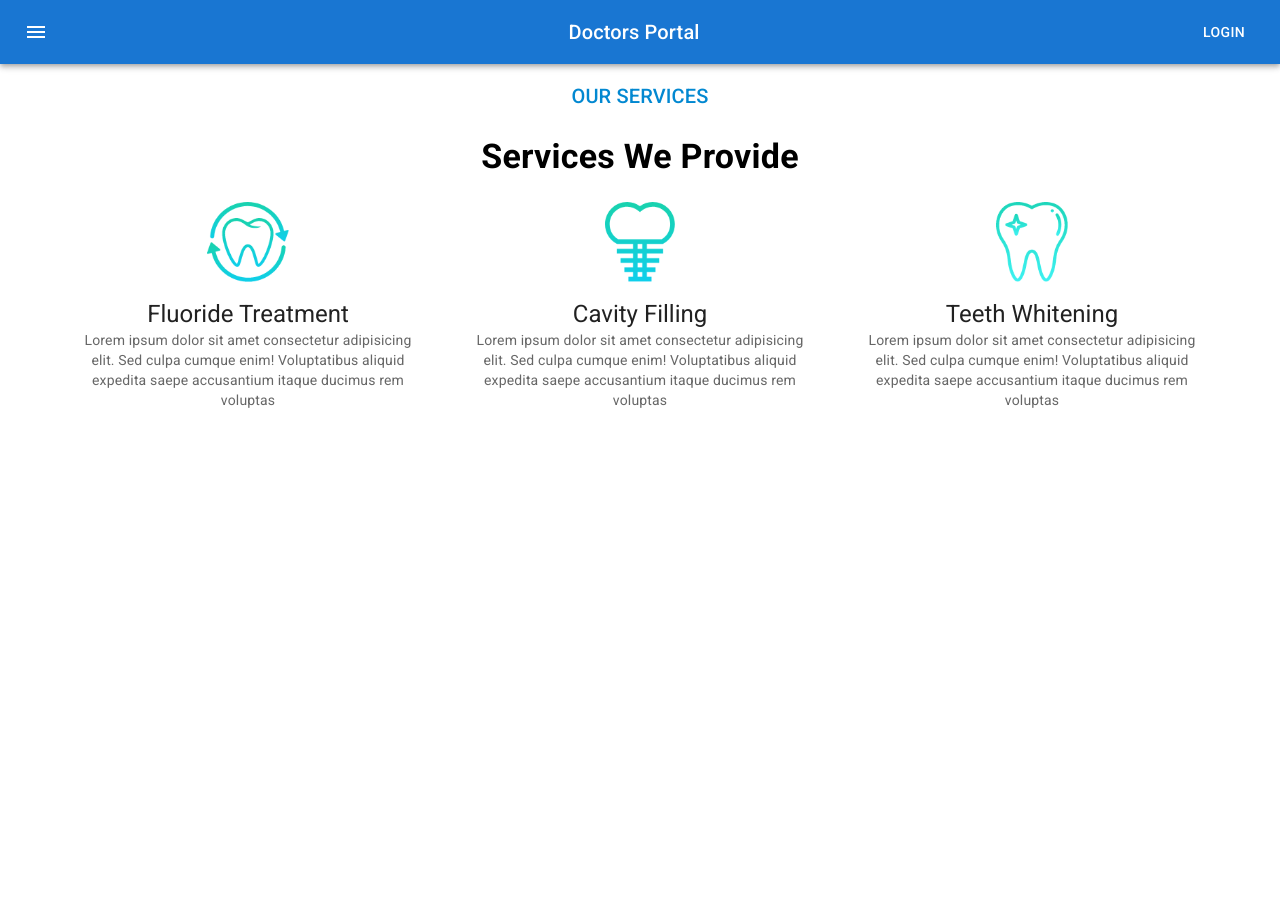
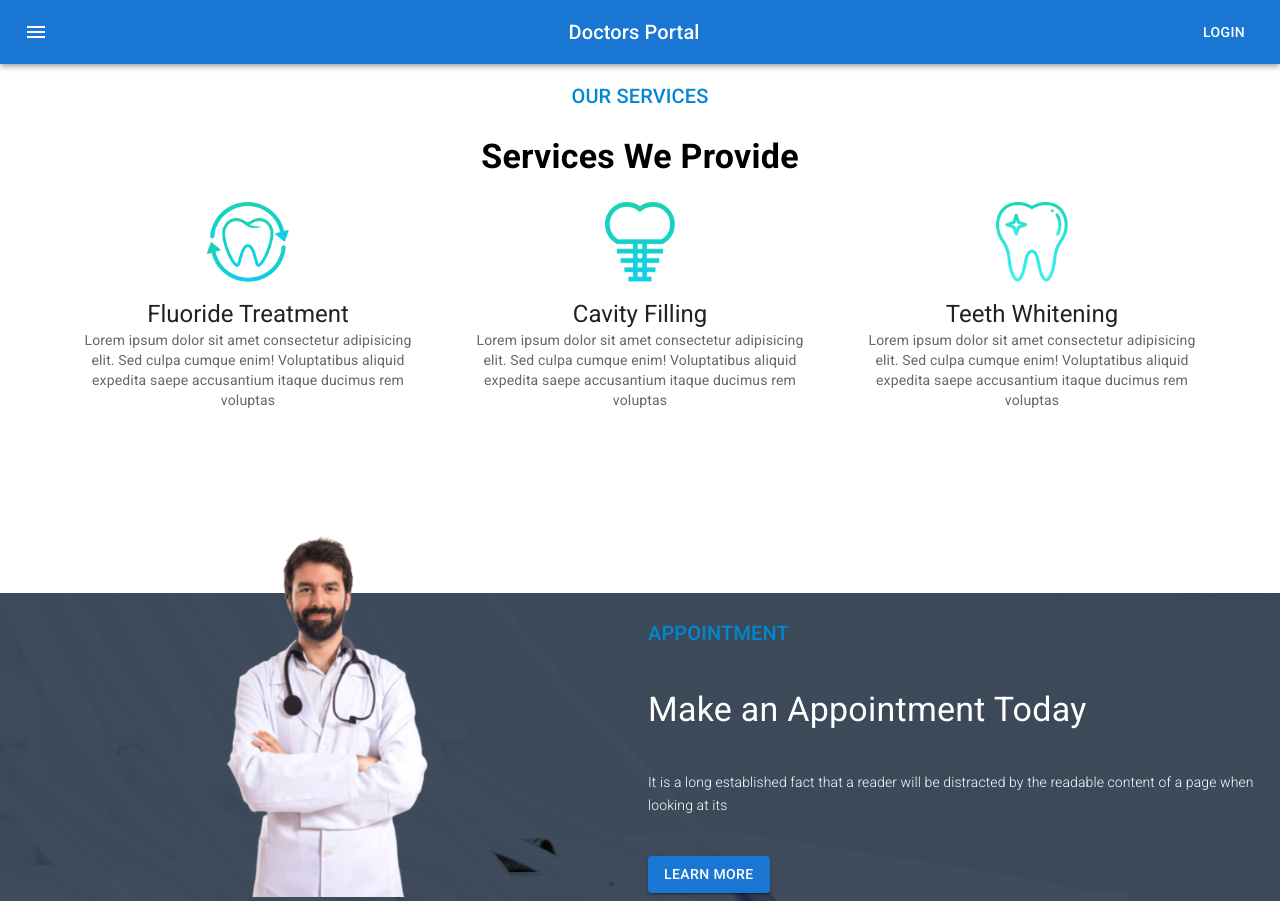
Before and after one commit to soniaakhter/doctors-portal-client, a React (Create React App) app: page / in a window 1280 px wide. Before the commit the page ends 800 px from the top, so only its background shows below. Built offline with nearby package versions, Linux system fonts and the light colour scheme.

Commit message:
appointment page

```diff
--- /dev/null
+++ b/src/Pages/Home/AppointmentBanner/AppointmentBanner.js
@@ -0,0 +1,51 @@
+import React from 'react';
+import Box from '@mui/material/Box';
+import Grid from '@mui/material/Grid';
+import doctor from '../../../images/doctor.png';
+import bg from '../../../images/appointment-bg.png';
+import { Button, Typography } from '@mui/material';
+
+
+const appointmentBanner = {
+    background: `url(${bg})`,
+    backgroundColor: 'rgba(45,58,75,0.9)',
+    backgroundBlendMode: 'darken, luminosity',
+    marginTop: 175
+}
+
+
+const AppointmentBanner = () => {
+    return (
+        <Box style={appointmentBanner} sx={{ flexGrow: 1 }}>
+            <Grid container spacing={2}>
+                <Grid item xs={12} md={6}>
+                    <img
+                        style={{ width: 400, marginTop: '-112px' }}
+                        src={doctor} />
+                </Grid>
+                <Grid item xs={12} md={6} sx={{
+                    display: 'flex',
+                    justifyContent: 'flex-start',
+                    alignItems: 'center',
+                    textAlign: 'left',
+
+                }}>
+                    <Box>
+                        <Typography variant="h6" sx={{ fontWeight: 500, color: 'info.main', mb: 5 }}>
+                            APPOINTMENT
+                        </Typography>
+                        <Typography variant="h4" style={{ color: 'white' }}>
+                            Make an Appointment Today
+                        </Typography>
+                        <Typography variant="h6" sx={{ my: 5 }} style={{ color: 'white', fontSize: 14, fontWeight: 300 }}>
+                            It is a long established fact that a reader will be distracted by the readable content of a page when looking at its
+                        </Typography>
+                        <Button variant="contained">Learn More</Button>
+                    </Box>
+                </Grid>
+            </Grid>
+        </Box>
+    );
+};
+
+export default AppointmentBanner;
--- a/src/Pages/Home/Home/Home.js
+++ b/src/Pages/Home/Home/Home.js
@@ -1,5 +1,6 @@
 import React from 'react';
 import Navigation from '../../Shared/Navigation/Navigation';
+import AppointmentBanner from '../AppointmentBanner/AppointmentBanner';
 import Services from '../Services/Services';
 
 const Home = () => {
@@ -7,6 +8,7 @@ const Home = () => {
         <div>
             <Navigation />
             <Services />
+            <AppointmentBanner />
         </div>
     );
 };
```
